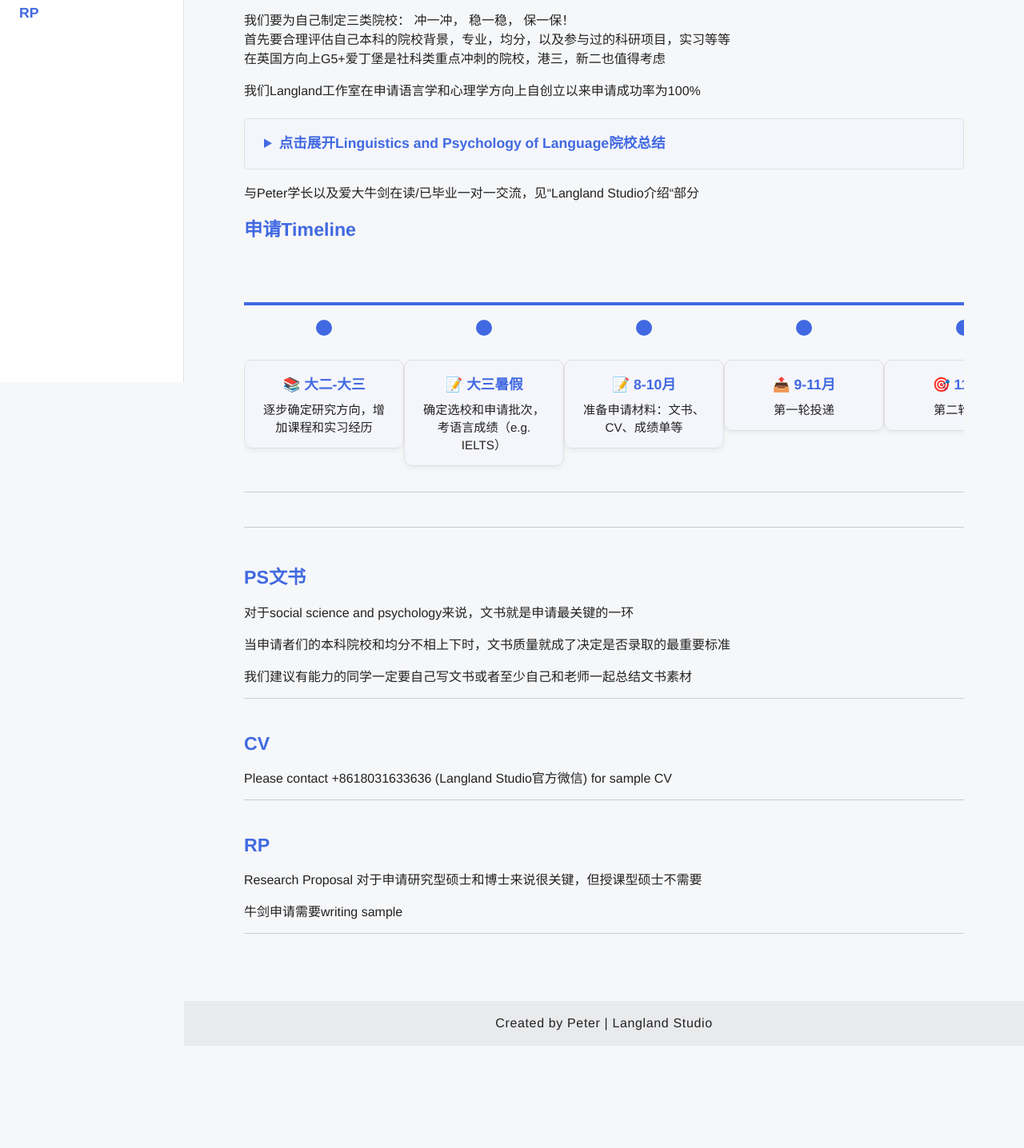
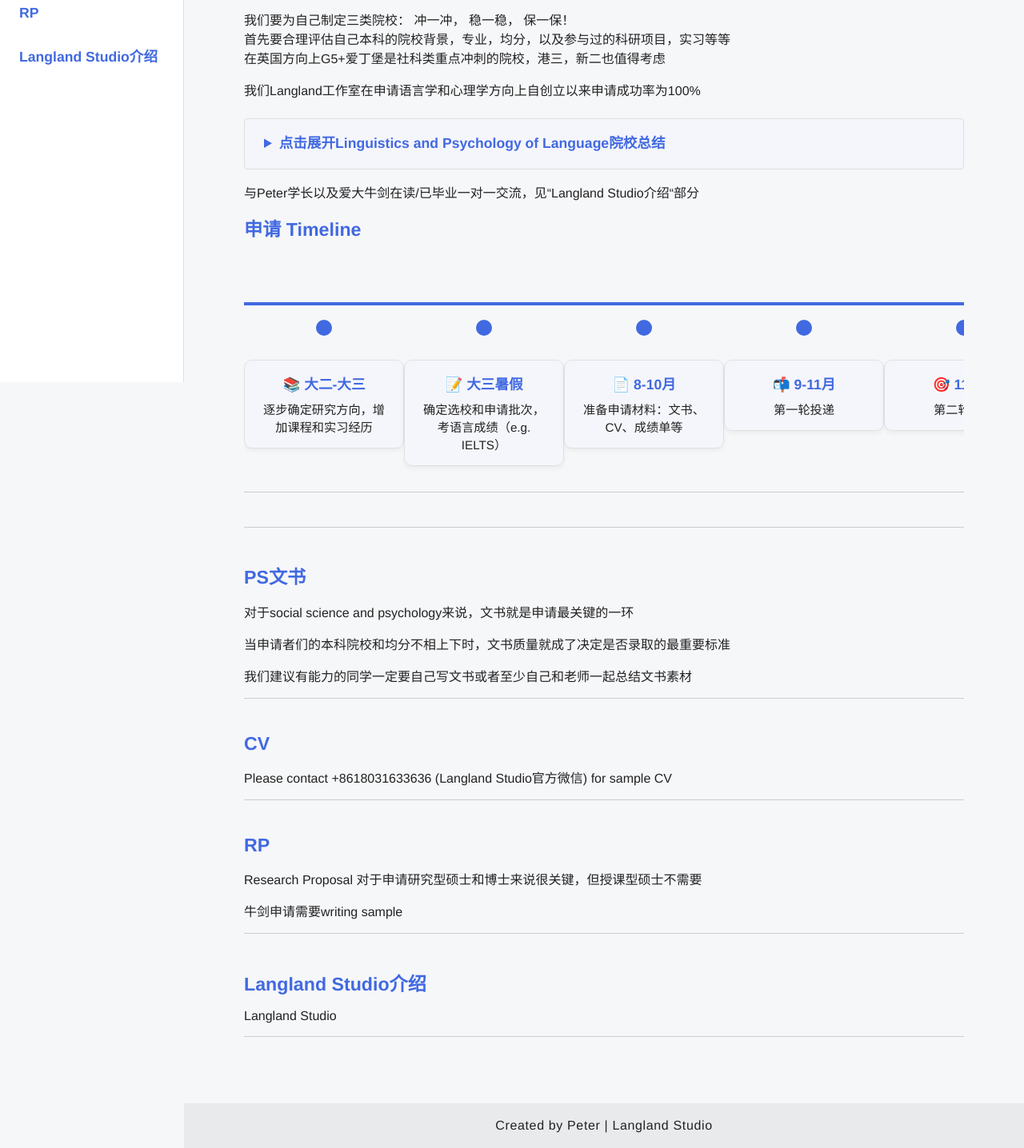
Before and after one commit to Langland-Studio/Masters-Application-Guide, a plain HTML site: page index.html in a window 1280 px wide. Shown: the part 322-1758 px from the top of the page at 80% size. Before the commit the page ends 1630 px from the top, so only its background shows below. Drawn offline with Linux system fonts and the light colour scheme.

Commit message:
Change content

```diff
--- a/index.html
+++ b/index.html
@@ -173,6 +173,7 @@
         <a href="#ps">PS文书</a>
         <a href="#cv">CV</a>
         <a href="#rp">RP</a>
+        <a href="#Langland">Langland Studio介绍</a>
       </div>
     </nav>
     <div class="main-content">
@@ -200,7 +201,7 @@
           <p>与Peter学长以及爱大牛剑在读/已毕业一对一交流，见“Langland Studio介绍“部分</p>
 
           <section id="timeline">
-  <h2>申请Timeline</h2>
+  <h2>申请 Timeline</h2>
   <div class="timeline-container">
     <div class="timeline-item">
       <div class="timeline-content">
@@ -216,13 +217,13 @@
     </div>
     <div class="timeline-item">
       <div class="timeline-content">
-        <h3>📝 8-10月</h3>
+        <h3>📄 8-10月</h3>
         <p>准备申请材料：文书、CV、成绩单等</p>
       </div>
     </div>
     <div class="timeline-item">
       <div class="timeline-content">
-        <h3>📤 9-11月</h3>
+        <h3>📬 9-11月</h3>
         <p>第一轮投递</p>
       </div>
     </div>
@@ -235,11 +236,12 @@
     <div class="timeline-item">
       <div class="timeline-content">
         <h3>🎓 12月-大四下</h3>
-        <p>收Offer</p>
+        <p>收 Offer</p>
       </div>
     </div>
   </div>
 </section>
+
 
         </section>
         <section id="ps">
@@ -258,6 +260,12 @@
           <p>Research Proposal 对于申请研究型硕士和博士来说很关键，但授课型硕士不需要</p>
           <p>牛剑申请需要writing sample</p>
         </section>
+
+        <section id="Langland">
+  <h2>Langland Studio介绍</h2>
+  <p> Langland Studio</p>
+</section>
+
       </main>
       <footer>
         Created by Peter | Langland Studio
```
